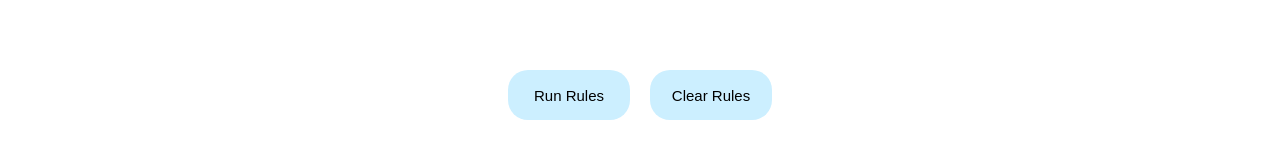
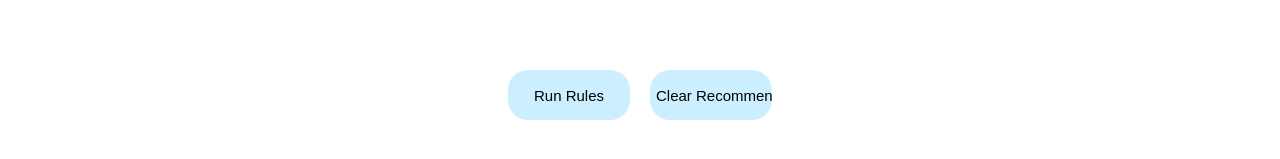
Before and after one commit to qoc-shirley/EAAPS-Rules, a React (Create React App) app: page / in a window 1280 px wide. Both pictures are taken after a click on the input "Submit". Shown: the part 641-800 px from the top of the page. Built offline with nearby package versions, Linux system fonts and the light colour scheme.

Commit message:
renamed clear buttons again

```diff
--- a/src/Components/App/App.jsx
+++ b/src/Components/App/App.jsx
@@ -41,7 +41,7 @@ const App = ({
           <input
             className="clear"
             type="submit"
-            value="Clear Rules"
+            value="Clear Recommendations"
             onClick={clearRecommendations}
           />
         </div>
@@ -150,7 +150,7 @@ const App = ({
           <input
             className="clear"
             type="submit"
-            value="Clear Rules"
+            value="Clear Recommendations"
             onClick={clearRecommendations}
           />
         </div>
```
